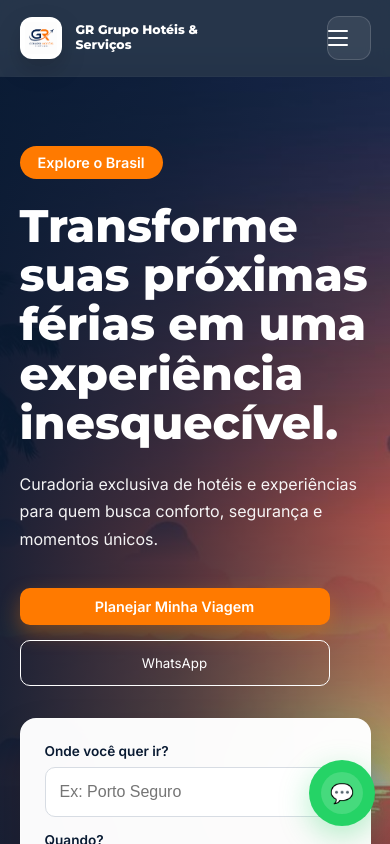
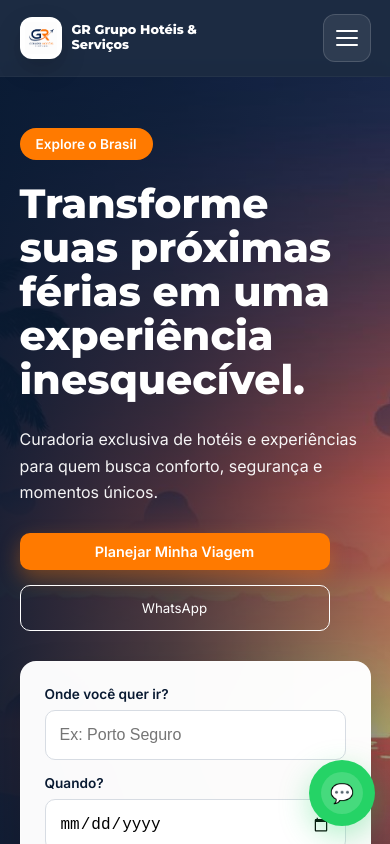
Before and after one commit to gabrielfoganholi/GR-grupo-hoteis-servicos, a React (Vite) app: page / in a window 390 px wide. Shown: the top 844 px of the page. Built offline with nearby package versions, Linux system fonts and the light colour scheme.

Commit message:
Ajustes finais mobile

```diff
--- a/src/styles/global.css
+++ b/src/styles/global.css
@@ -1644,3 +1644,93 @@ img{max-width:100%;display:block}
     font-size:2.85rem;
   }
 }
+
+/* FIX MOBILE HEADER + HERO */
+
+@media(max-width:900px){
+  .header{
+    background:rgba(9,26,50,.92);
+  }
+
+  .nav{
+    height:76px;
+  }
+
+  .hamburger{
+    align-items:center;
+    justify-content:center;
+    padding:0;
+  }
+
+  .hamburger span{
+    display:block;
+    margin:0 auto;
+  }
+
+  .logo{
+    gap:10px;
+  }
+
+  .logo-box{
+    width:42px;
+    height:42px;
+    padding:5px;
+  }
+
+  .logo-name{
+    font-size:.8rem;
+    max-width:180px;
+    line-height:1.15;
+  }
+
+  .hero{
+    margin-top:76px;
+  }
+
+  .hero-content{
+    padding:52px 0 32px;
+  }
+
+  .hero-content h1{
+    font-size:2.7rem;
+    line-height:1.08;
+  }
+
+  .hero-content p{
+    font-size:1rem;
+    line-height:1.65;
+  }
+
+  .badge{
+    font-size:.85rem;
+    padding:8px 16px;
+  }
+
+  .hero-buttons{
+    margin-top:28px;
+  }
+
+  .search-box{
+    margin-top:30px;
+  }
+}
+
+@media(max-width:480px){
+  .container,
+  .hero-content{
+    width:90%;
+  }
+
+  .hero-content h1{
+    font-size:2.55rem;
+  }
+
+  .hamburger{
+    width:48px;
+    height:48px;
+  }
+
+  .hamburger span{
+    width:22px;
+  }
+}
```
